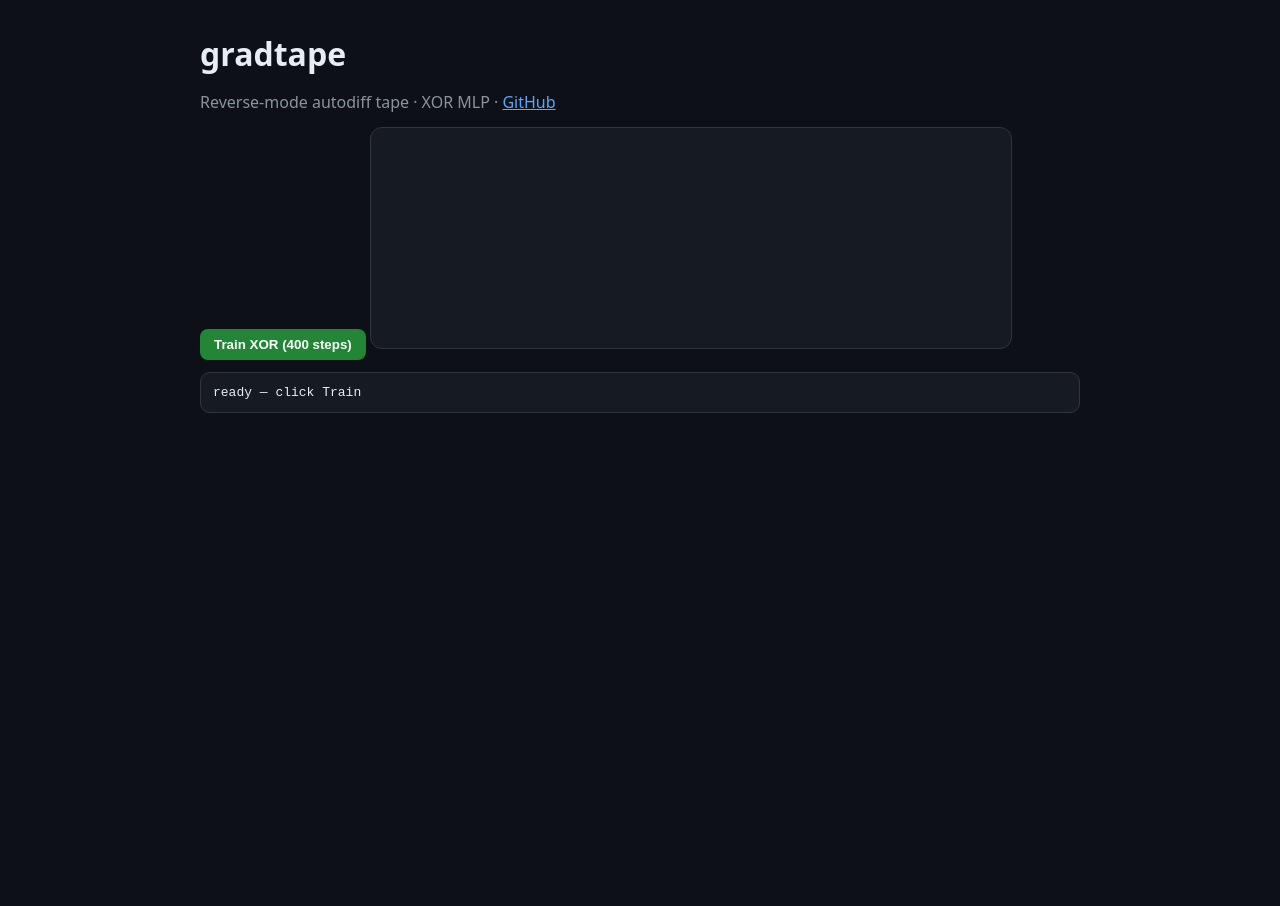
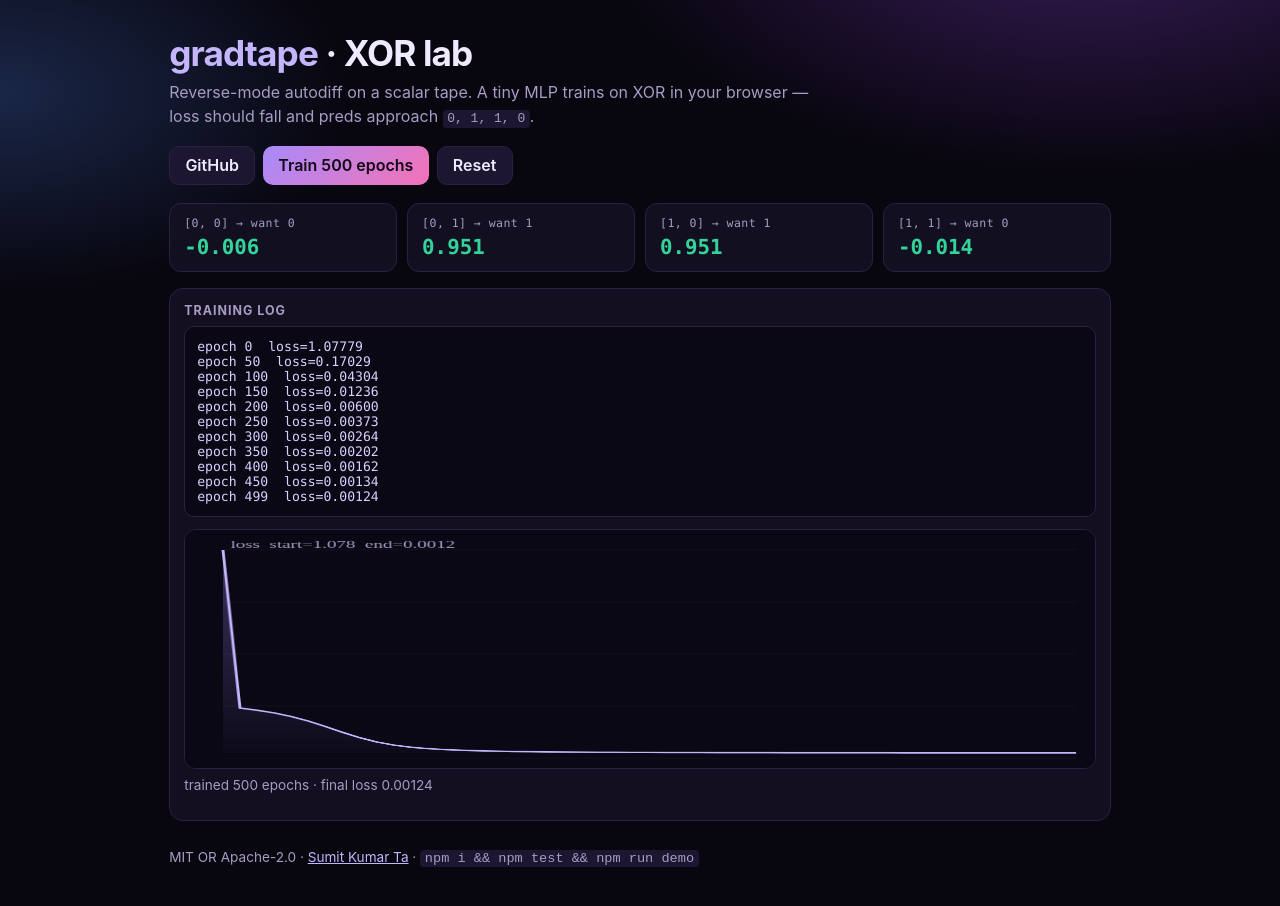
Before and after one commit to SK090347/gradtape, a website: page docs/index.html in a window 1280 px wide. Before the commit the page ends 800 px from the top, so only its background shows below. Drawn offline with Linux system fonts and the light colour scheme.

Commit message:
docs: add interactive XOR autodiff demo

```diff
--- a/docs/index.html
+++ b/docs/index.html
@@ -1,57 +1,198 @@
 <!DOCTYPE html>
-<html lang="en"><head><meta charset="utf-8"/><meta name="viewport" content="width=device-width,initial-scale=1"/>
-<title>gradtape — live demo</title>
-<style>
-:root{--bg:#0d1117;--card:#161b22;--text:#e6edf3;--muted:#8b949e;--accent:#58a6ff}
-body{margin:0;background:var(--bg);color:var(--text);font-family:ui-sans-serif,system-ui,sans-serif}
-main{max-width:880px;margin:0 auto;padding:32px 18px}
-h1{margin:0 0 6px}.sub{color:var(--muted);margin-bottom:14px} a{color:var(--accent)}
-canvas{width:100%;max-width:640px;height:220px;background:var(--card);border:1px solid #30363d;border-radius:12px}
-button{margin-top:12px;background:#238636;border:0;color:#fff;padding:8px 14px;border-radius:8px;font-weight:600;cursor:pointer}
-pre{background:var(--card);border:1px solid #30363d;border-radius:10px;padding:12px;margin-top:12px}
-</style></head><body><main>
-<h1>gradtape</h1>
-<p class="sub">Reverse-mode autodiff tape · XOR MLP · <a href="https://github.com/SK090347/gradtape">GitHub</a></p>
-<button id="go">Train XOR (400 steps)</button>
-<canvas id="c" width="640" height="220"></canvas>
-<pre id="log">ready — click Train</pre>
+<html lang="en">
+<head>
+  <meta charset="utf-8" />
+  <meta name="viewport" content="width=device-width, initial-scale=1" />
+  <title>gradtape — XOR autodiff demo</title>
+  <meta name="description" content="Reverse-mode autodiff tape: train a tiny MLP on XOR and watch loss drop in the browser." />
+  <style>
+    :root {
+      --bg:#08060f; --panel:#141022; --text:#f0eaff; --muted:#a89bc4;
+      --accent:#c4b5fd; --ok:#34d399; --border:#2a2144;
+      --mono: ui-monospace, SFMono-Regular, Menlo, Consolas, monospace;
+    }
+    * { box-sizing: border-box; }
+    body {
+      margin:0; min-height:100vh; color:var(--text);
+      font-family: Inter, "IBM Plex Sans", system-ui, sans-serif;
+      background:
+        radial-gradient(900px 480px at 85% -10%, #3b1d5c 0%, transparent 55%),
+        radial-gradient(700px 400px at 0% 10%, #1a2748 0%, transparent 50%),
+        var(--bg);
+    }
+    main { max-width: 980px; margin:0 auto; padding:2rem 1.2rem 4rem; }
+    .hero { display:flex; flex-wrap:wrap; justify-content:space-between; gap:1rem; align-items:flex-end; margin-bottom:1.1rem; }
+    h1 { margin:0 0 .35rem; font-size:clamp(1.6rem, 3.5vw, 2.2rem); letter-spacing:-.025em; }
+    h1 em { font-style:normal; color:var(--accent); }
+    .sub { margin:0; color:var(--muted); max-width:64ch; line-height:1.55; }
+    .actions { display:flex; gap:.5rem; flex-wrap:wrap; }
+    button, .linkbtn {
+      appearance:none; border:1px solid var(--border); background:#1c1630; color:var(--text);
+      border-radius:10px; padding:.55rem .95rem; font:inherit; font-weight:600; cursor:pointer; text-decoration:none;
+    }
+    button.primary { background:linear-gradient(135deg, #a78bfa, #f472b6); border:none; color:#120816; }
+    button:hover, .linkbtn:hover { filter:brightness(1.08); }
+    .grid { display:grid; grid-template-columns:repeat(auto-fit,minmax(140px,1fr)); gap:10px; margin:1rem 0; }
+    .card {
+      background:rgba(20,16,34,.95); border:1px solid var(--border); border-radius:12px; padding:12px 14px;
+      font-family:var(--mono); font-size:.9rem;
+    }
+    .card .t { color:var(--muted); font-size:.72rem; margin-bottom:.3rem; letter-spacing:.04em; }
+    .card .v { font-size:1.3rem; color:var(--ok); font-weight:600; }
+    .panel {
+      background:rgba(20,16,34,.92); border:1px solid var(--border); border-radius:14px; padding:14px; margin-top:10px;
+    }
+    .panel h2 { margin:0 0 8px; font-size:.78rem; letter-spacing:.08em; text-transform:uppercase; color:var(--muted); }
+    pre#log {
+      margin:0; background:#0a0814; border:1px solid var(--border); border-radius:10px;
+      padding:12px; font-family:var(--mono); font-size:.82rem; white-space:pre-wrap;
+      min-height:7rem; max-height:240px; overflow:auto; color:#dccfff;
+    }
+    canvas {
+      width:100%; max-width:100%; height:240px; background:#0a0814;
+      border:1px solid var(--border); border-radius:12px; display:block; margin-top:12px;
+    }
+    footer { margin-top:1.75rem; color:var(--muted); font-size:.85rem; }
+    a { color:var(--accent); }
+    code { background:#1c1630; padding:.1em .35em; border-radius:4px; }
+    .meta { color:var(--muted); font-size:.85rem; margin-top:8px; }
+  </style>
+</head>
+<body>
+<main>
+  <div class="hero">
+    <div>
+      <h1><em>gradtape</em> · XOR lab</h1>
+      <p class="sub">Reverse-mode autodiff on a scalar tape. A tiny MLP trains on XOR in your browser — loss should fall and preds approach <code>0, 1, 1, 0</code>.</p>
+    </div>
+    <div class="actions">
+      <a class="linkbtn" href="https://github.com/SK090347/gradtape" target="_blank" rel="noopener">GitHub</a>
+      <button class="primary" id="train" type="button">Train 500 epochs</button>
+      <button id="reset" type="button">Reset</button>
+    </div>
+  </div>
+  <div class="grid" id="preds"></div>
+  <div class="panel">
+    <h2>Training log</h2>
+    <pre id="log">booting…</pre>
+    <canvas id="chart" width="960" height="480" aria-label="XOR training loss"></canvas>
+    <p class="meta" id="meta">loss curve updates every 10 epochs</p>
+  </div>
+  <footer>MIT OR Apache-2.0 · <a href="https://github.com/SK090347">Sumit Kumar Ta</a> · <code>npm i && npm test && npm run demo</code></footer>
+</main>
 <script>
-class V{
-  constructor(d,ch=[],_op=''){this.data=d;this.grad=0;this.prev=ch;this._bw=()=>{}}
-  add(o){o=o instanceof V?o:new V(o);const out=new V(this.data+o.data,[this,o]);out._bw=()=>{this.grad+=out.grad;o.grad+=out.grad};return out}
-  mul(o){o=o instanceof V?o:new V(o);const out=new V(this.data*o.data,[this,o]);out._bw=()=>{this.grad+=o.data*out.grad;o.grad+=this.data*out.grad};return out}
-  tanh(){const t=Math.tanh(this.data),out=new V(t,[this]);out._bw=()=>{this.grad+=(1-t*t)*out.grad};return out}
-  backward(){const order=[];const seen=new Set();(function t(v){if(seen.has(v))return;seen.add(v);for(const p of v.prev)t(p);order.push(v)})(this);for(const v of order)v.grad=0;this.grad=1;for(let i=order.length-1;i>=0;i--)order[i]._bw()}
+class Value {
+  constructor(data, parents, op) {
+    this.data = data; this.grad = 0; this.parents = parents || []; this._bw = function(){}; this.op = op || "";
+  }
+  static of(n){ return new Value(n); }
+  add(o){ o=as(o); var out=new Value(this.data+o.data,[this,o],"+"); var self=this; out._bw=function(){self.grad+=out.grad;o.grad+=out.grad}; return out; }
+  mul(o){ o=as(o); var out=new Value(this.data*o.data,[this,o],"*"); var self=this; out._bw=function(){self.grad+=o.data*out.grad;o.grad+=self.data*out.grad}; return out; }
+  tanh(){ var t=Math.tanh(this.data); var out=new Value(t,[this],"tanh"); var self=this; out._bw=function(){self.grad+=(1-t*t)*out.grad}; return out; }
+  backward(){
+    var topo=[], seen=new Set();
+    (function build(v){ if(seen.has(v))return; seen.add(v); for(var i=0;i<v.parents.length;i++) build(v.parents[i]); topo.push(v); })(this);
+    for(var i=0;i<topo.length;i++) topo[i].grad=0;
+    this.grad=1;
+    for(var j=topo.length-1;j>=0;j--) topo[j]._bw();
+  }
 }
-function train(){
-  const params=[]; const P=(x)=>{const v=new V(x);params.push(v);return v};
-  const W1=[[P(Math.random()*2-1),P(Math.random()*2-1)],[P(Math.random()*2-1),P(Math.random()*2-1)],[P(Math.random()*2-1),P(Math.random()*2-1)],[P(Math.random()*2-1),P(Math.random()*2-1)]];
-  const B1=[P(0),P(0),P(0),P(0)];
-  const W2=[P(Math.random()*2-1),P(Math.random()*2-1),P(Math.random()*2-1),P(Math.random()*2-1)];
-  const B2=P(0);
-  const forward=(x0,x1)=>{
-    const h=[];
-    for(let i=0;i<4;i++) h.push(W1[i][0].mul(x0).add(W1[i][1].mul(x1)).add(B1[i]).tanh());
-    let y=B2; for(let i=0;i<4;i++) y=y.add(W2[i].mul(h[i]));
-    return y.tanh();
-  };
-  const xs=[[0,0],[0,1],[1,0],[1,1]]; const ys=[0,1,1,0];
-  const losses=[]; let lr=0.15; let last='';
-  for(let ep=0;ep<400;ep++){
-    let loss=new V(0);
-    for(let i=0;i<4;i++){const pred=forward(xs[i][0],xs[i][1]); const d=pred.add(-ys[i]); loss=loss.add(d.mul(d));}
+function as(x){ return x instanceof Value ? x : Value.of(x); }
+function mse(pred, target){ var d=pred.add(-target); return d.mul(d); }
+function randn(){ var u=1-Math.random(), v=Math.random(); return Math.sqrt(-2*Math.log(u))*Math.cos(2*Math.PI*v); }
+function Neuron(nin){
+  this.w=Array.from({length:nin}, function(){ return Value.of(randn()*0.5); });
+  this.b=Value.of(0);
+}
+Neuron.prototype.forward=function(x){ var s=this.b; for(var i=0;i<this.w.length;i++) s=s.add(this.w[i].mul(x[i])); return s.tanh(); };
+Neuron.prototype.params=function(){ return this.w.concat([this.b]); };
+function Layer(nin,nout){ this.ns=Array.from({length:nout}, function(){ return new Neuron(nin); }); }
+Layer.prototype.forward=function(x){ return this.ns.map(function(n){ return n.forward(x); }); };
+Layer.prototype.params=function(){ return this.ns.flatMap(function(n){ return n.params(); }); };
+function MLP(nin, sizes){
+  var dims=[nin].concat(sizes); this.layers=[];
+  for(var i=0;i<sizes.length;i++) this.layers.push(new Layer(dims[i], dims[i+1]));
+}
+MLP.prototype.forward=function(x){ var h=x.map(Value.of); for(var i=0;i<this.layers.length;i++) h=this.layers[i].forward(h); return h; };
+MLP.prototype.params=function(){ return this.layers.flatMap(function(L){ return L.params(); }); };
+function sgd(params, lr){ for(var i=0;i<params.length;i++){ params[i].data -= lr*params[i].grad; } }
+
+var xor=[[[0,0],0],[[0,1],1],[[1,0],1],[[1,1],0]];
+var net=new MLP(2,[8,1]);
+var logEl=document.getElementById("log");
+var preds=document.getElementById("preds");
+var meta=document.getElementById("meta");
+var canvas=document.getElementById("chart");
+var ctx=canvas.getContext("2d");
+var losses=[];
+
+function showPreds(){
+  preds.innerHTML="";
+  for(var i=0;i<xor.length;i++){
+    var x=xor[i][0], y=xor[i][1];
+    var p=net.forward(x)[0].data;
+    var d=document.createElement("div"); d.className="card";
+    d.innerHTML='<div class="t">['+x.join(", ")+'] → want '+y+'</div><div class="v">'+p.toFixed(3)+'</div>';
+    preds.appendChild(d);
+  }
+}
+function draw(){
+  var w=canvas.width, h=canvas.height;
+  ctx.fillStyle="#0a0814"; ctx.fillRect(0,0,w,h);
+  // grid
+  ctx.strokeStyle="#1d1630"; ctx.lineWidth=1;
+  for(var g=0;g<5;g++){ var y=40+g*((h-60)/4); ctx.beginPath(); ctx.moveTo(40,y); ctx.lineTo(w-20,y); ctx.stroke(); }
+  if(losses.length<2){
+    ctx.fillStyle="#a89bc4"; ctx.font="22px ui-monospace"; ctx.fillText("loss will appear here", 48, h/2);
+    return;
+  }
+  var max=Math.max.apply(null, losses.concat([1e-6]));
+  // fill
+  var grad=ctx.createLinearGradient(0,0,0,h);
+  grad.addColorStop(0,"rgba(167,139,250,0.35)"); grad.addColorStop(1,"rgba(167,139,250,0)");
+  ctx.beginPath();
+  losses.forEach(function(L,i){
+    var x=40+i/(losses.length-1)*(w-60);
+    var y=h-30-(L/max)*(h-70);
+    if(i===0) ctx.moveTo(x,y); else ctx.lineTo(x,y);
+  });
+  ctx.lineTo(w-20, h-30); ctx.lineTo(40, h-30); ctx.closePath();
+  ctx.fillStyle=grad; ctx.fill();
+  ctx.strokeStyle="#c4b5fd"; ctx.lineWidth=3; ctx.beginPath();
+  losses.forEach(function(L,i){
+    var x=40+i/(losses.length-1)*(w-60);
+    var y=h-30-(L/max)*(h-70);
+    if(i===0) ctx.moveTo(x,y); else ctx.lineTo(x,y);
+  });
+  ctx.stroke();
+  ctx.fillStyle="#a89bc4"; ctx.font="20px ui-monospace";
+  ctx.fillText("loss  start="+losses[0].toFixed(3)+"  end="+losses[losses.length-1].toFixed(4), 48, 36);
+}
+function train(epochs){
+  epochs = epochs || 500;
+  var lines=[];
+  losses=[];
+  for(var ep=0; ep<epochs; ep++){
+    var loss=Value.of(0);
+    for(var i=0;i<xor.length;i++){ loss=loss.add(mse(net.forward(xor[i][0])[0], xor[i][1])); }
+    loss=loss.mul(1/xor.length);
     loss.backward();
-    for(const p of params){p.data -= lr*p.grad}
-    losses.push(loss.data);
-    if(ep%80===0) last+=`epoch ${ep}  loss ${loss.data.toFixed(4)}\n`;
+    sgd(net.params(), 0.2);
+    if(ep%10===0 || ep===epochs-1){
+      losses.push(loss.data);
+      if(ep%50===0 || ep===epochs-1) lines.push("epoch "+ep+"  loss="+loss.data.toFixed(5));
+    }
   }
-  let preds='preds: ';
-  for(let i=0;i<4;i++){const p=forward(xs[i][0],xs[i][1]); preds+=`(${xs[i]})→${p.data.toFixed(2)}  `}
-  document.getElementById('log').textContent=last+preds;
-  const ctx=document.getElementById('c').getContext('2d');
-  ctx.clearRect(0,0,640,220); ctx.strokeStyle='#58a6ff'; ctx.beginPath();
-  const m=Math.max(...losses,1e-9);
-  losses.forEach((v,i)=>{const x=10+i/losses.length*620,y=210-(v/m)*190; i?ctx.lineTo(x,y):ctx.moveTo(x,y)}); ctx.stroke();
+  logEl.textContent=lines.join("\n");
+  meta.textContent="trained "+epochs+" epochs · final loss "+losses[losses.length-1].toFixed(5);
+  showPreds(); draw();
 }
-document.getElementById('go').onclick=train;
-</script></main></body></html>
+document.getElementById("train").onclick=function(){ train(500); };
+document.getElementById("reset").onclick=function(){
+  net=new MLP(2,[8,1]); losses=[]; logEl.textContent="reset — training…"; showPreds(); draw(); train(500);
+};
+showPreds();
+train(500);
+</script>
+</body>
+</html>
```
